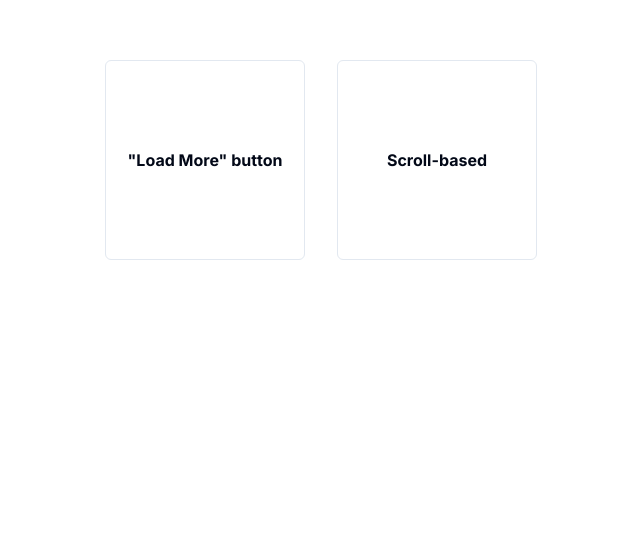
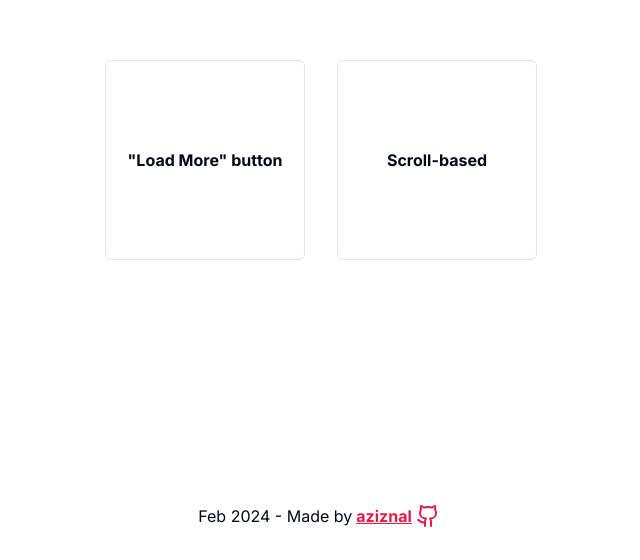
Before and after one commit to aziznal/nextjs-tanstack-query-lazy-loading, a Next.js app: page / in a window 1280 px wide. Shown: the part 240-800 px from the top of the page, without its empty margins (319-959 px from the left). Built offline with nearby package versions, Linux system fonts and the light colour scheme.

Commit message:
add footer

```diff
--- a/app/page.tsx
+++ b/app/page.tsx
@@ -1,4 +1,6 @@
 "use client";
+
+import { LucideGithub } from "lucide-react";
 
 export default function Home() {
   return (
@@ -10,6 +12,18 @@ export default function Home() {
       <LazyLoadingType link="/scroll-based-example">
         Scroll-based
       </LazyLoadingType>
+
+      <footer className="absolute bottom-8">
+        <span>Feb 2024 - Made by</span>
+
+        <a
+          href="https://github.com/aziznal/nextjs-tanstack-query-lazy-loading"
+          target="_blank"
+          className="mx-1 inline-flex gap-1 font-bold text-rose-600"
+        >
+          aziznal <LucideGithub />
+        </a>
+      </footer>
     </div>
   );
 }
```
